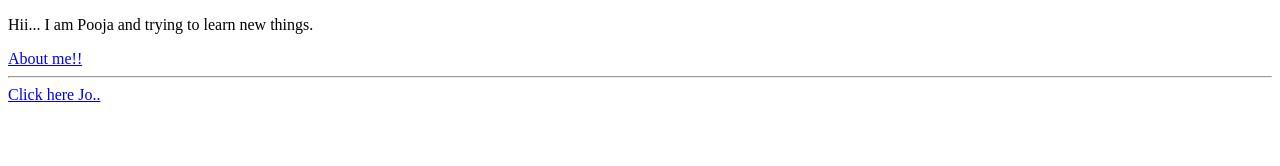
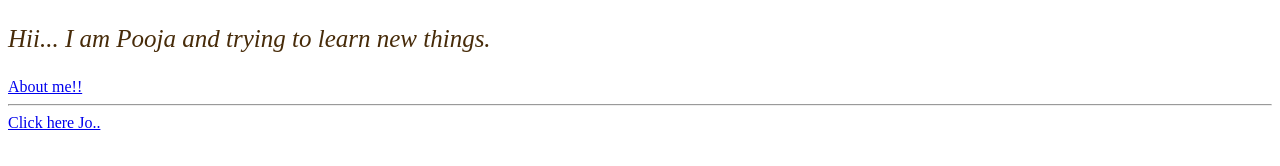
Before and after one commit to poojapdarade/Lesson-1, a plain HTML site: page index.html in a window 1280 px wide. Drawn offline with Linux system fonts and the light colour scheme.

Commit message:
started with css

```diff
--- /dev/null
+++ b/css/style.css
@@ -0,0 +1,5 @@
+p{
+    font-size: 25px;
+    font-style: italic;
+    color:rgb(71, 43, 9);
+}
--- a/index.html
+++ b/index.html
@@ -1,10 +1,12 @@
 <!DOCTYPE html>
 <html lang="en">
+
 <head>
     <meta charset="UTF-8">
     <title>
         Welcome
     </title>
+    <link rel="stylesheet" href="css/style.css">
 </head>
 
 <body>
@@ -13,4 +15,5 @@
     <hr>
     <a href="Jo.html">Click here Jo..</a>
 </body>
+
 </html>
```
Also changed, not shown: home.html (+3 -2 lines).
